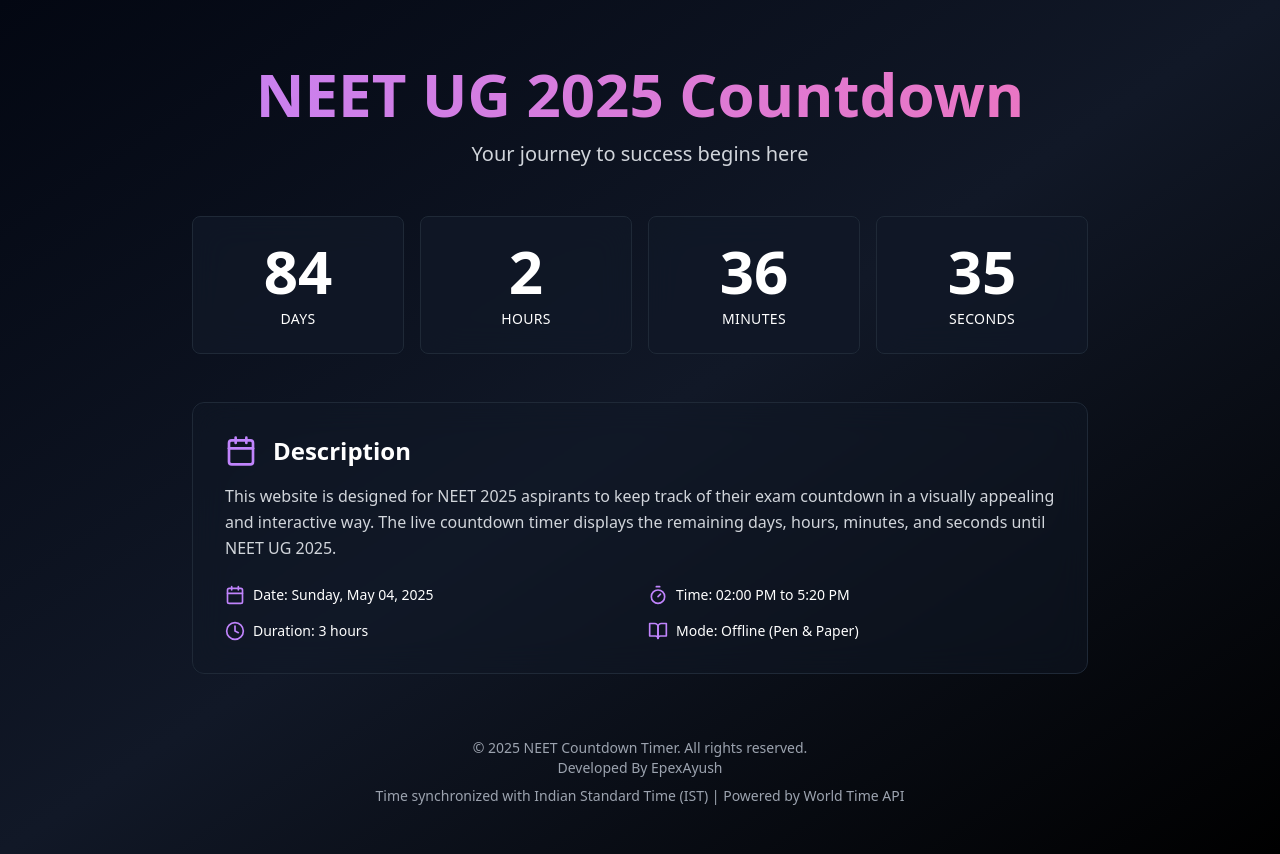
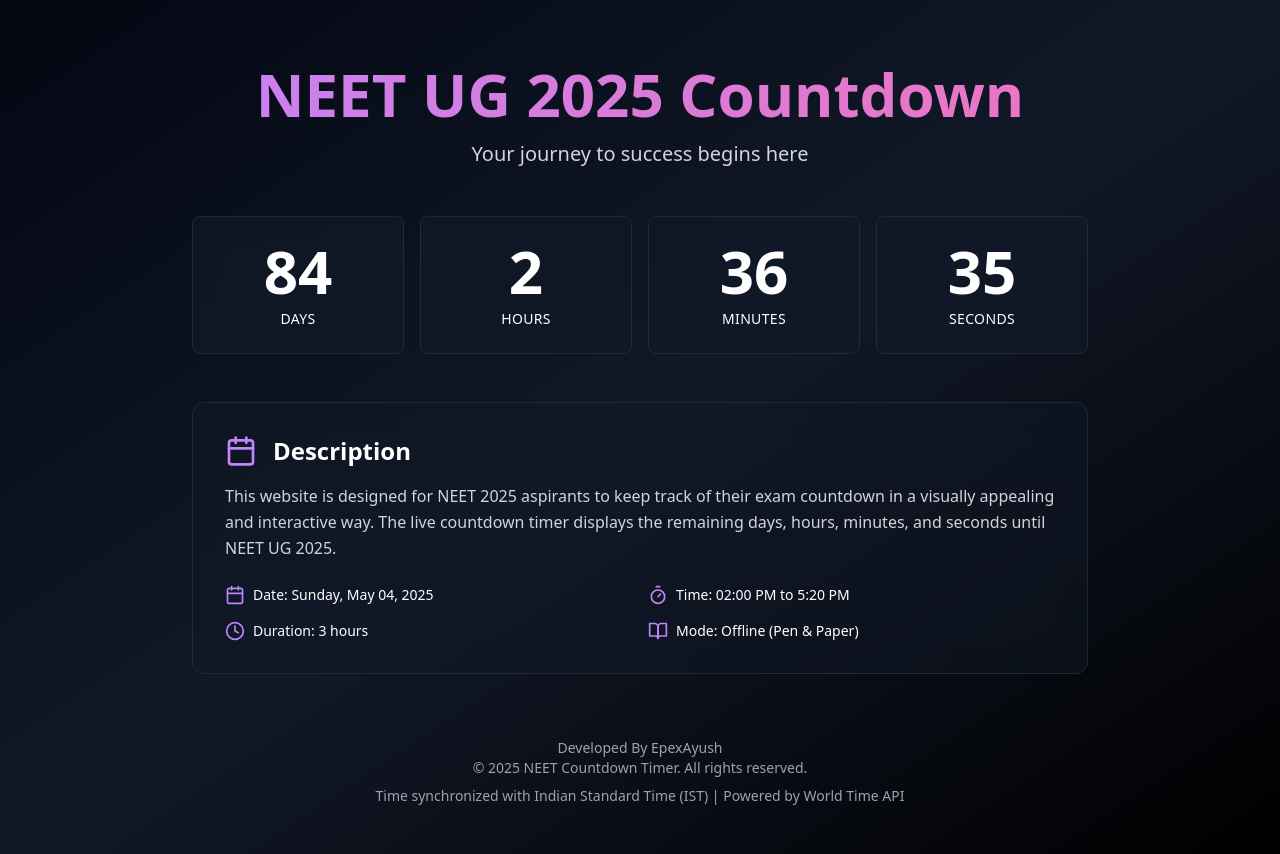
Before and after one commit to shreyashgamer23/neetcountdowntimer, a React (Vite) app: page / in a window 1280 px wide. Built offline with nearby package versions, Linux system fonts and the light colour scheme.

Commit message:
Update App.tsx

```diff
--- a/src/App.tsx
+++ b/src/App.tsx
@@ -98,8 +98,8 @@ function App() {
 
         {/* Footer */}
         <footer className="text-center text-sm text-gray-400 py-4">
+          <p>Developed By EpexAyush</p>
           <p>© 2025 NEET Countdown Timer. All rights reserved.</p>
-          <p>Developed By EpexAyush</p>
           <p className="mt-2">
             Time synchronized with Indian Standard Time (IST) | Powered by World Time API
           </p>
```
